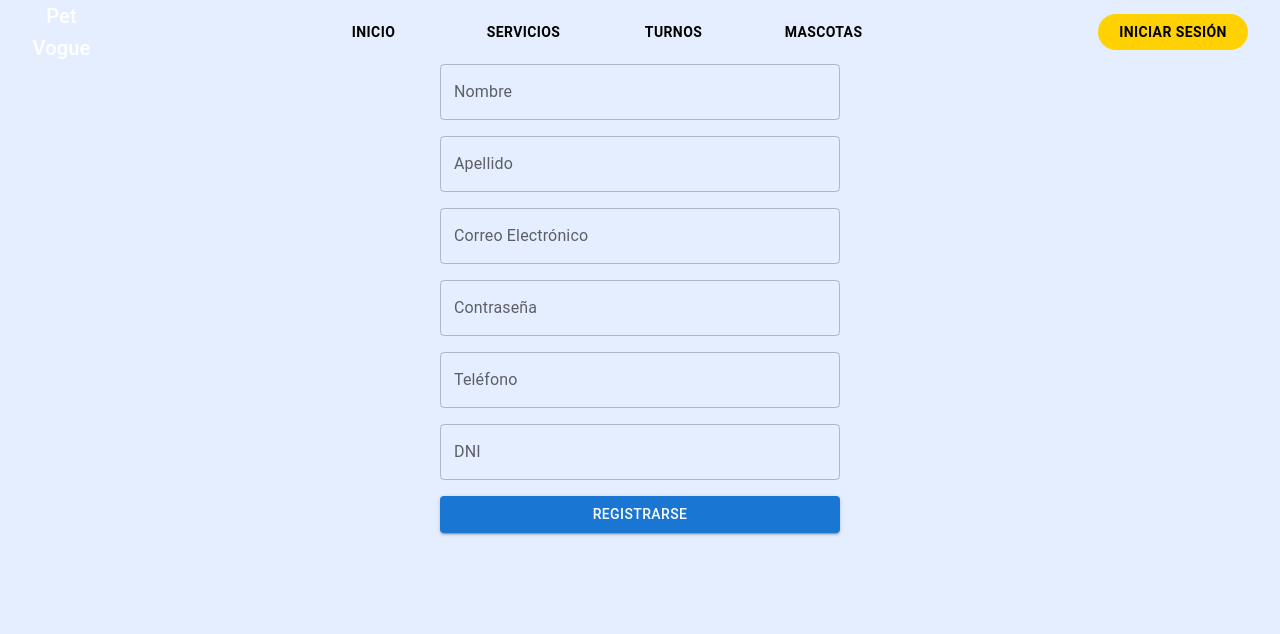
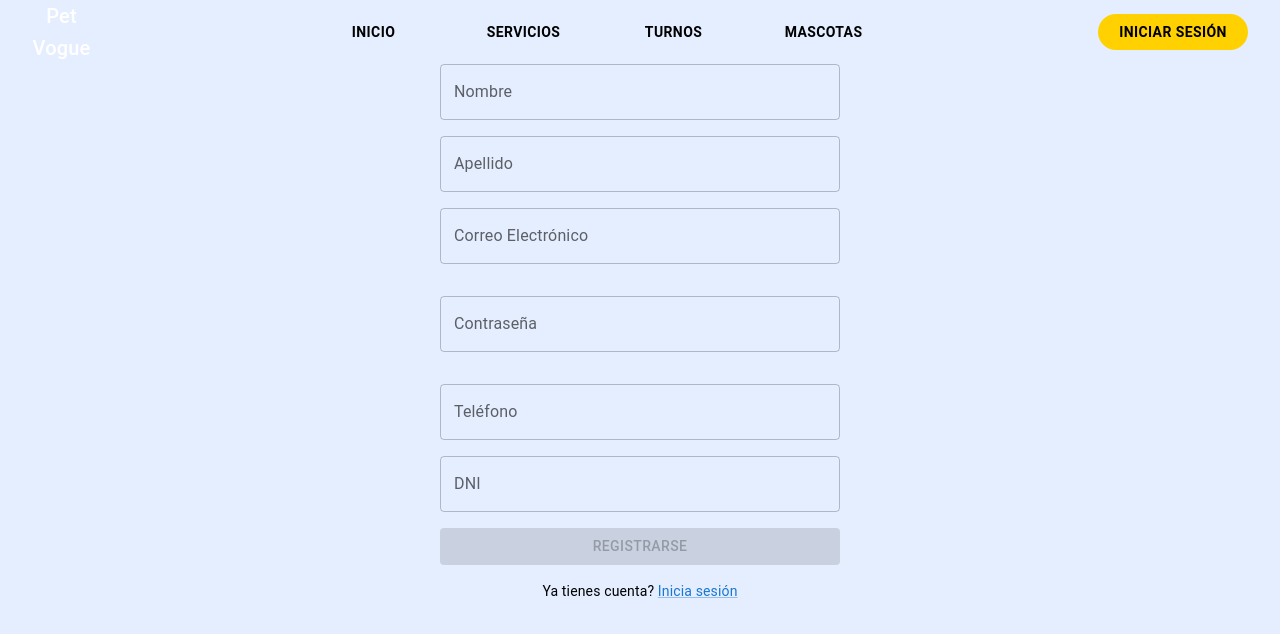
Before and after one commit to LautaroEZM/PetVogueHome, a React (Create React App) app: page /register in a window 1280 px wide. Shown: the top 634 px of the page. Built offline with nearby package versions, Linux system fonts and the light colour scheme.

Commit message:
Email login

```diff
--- a/src/App.js
+++ b/src/App.js
@@ -8,13 +8,13 @@ import Services from "./Pages/Services/Services";
 import MyPets from "./Pages/MyPets/MyPets";
 import CreateService from "./Pages/CreateService/CreateService";
 import EditService from "./Pages/EditService/EditService";
-// import Login from "./Pages/Login/Login";
+import Login from "./Pages/Login/Login";
 import Register from "./Pages/Register/Register";
 // import UserForm from "./Pages/CreateUser/CreateUser";
 import DetailPet from "./Pages/DetailPet/DetailPet";
 import DetailService from "./Pages/DetailService/DetailService";
 
-import Login from "./Pages/LoginGoogle/LoginGoogle";
+// import Login from "./Pages/LoginGoogle/LoginGoogle";
 
 function App() {
   return (
--- a/src/Pages/Login/Login.jsx
+++ b/src/Pages/Login/Login.jsx
@@ -1,17 +1,115 @@
-import React from "react";
-import {
-    LinkNoDeco,
-  } from "../../styledComponents";
+import { gapi } from "gapi-script";
+import { TextField, Button, Box, Link, FormControl, InputLabel, MenuItem, Select } from '@mui/material';
+import { GoogleLogin, GoogleLogout } from 'react-google-login';
+import { useEffect, useState } from 'react';
+import { createUser } from "../../redux/actions";
+import { useDispatch, useSelector } from 'react-redux';
+import { Link as RouterLink } from 'react-router-dom';
 
 function Login() {
+  const dispatch = useDispatch();
+  const store = useSelector(state => state.users);
+  console.log(store, "store");
+
+  const clientId = "1036674150575-20t738j12vau2ihteq06vv2r2s3e6p3t.apps.googleusercontent.com";
+  const [user, setUser] = useState({});
+  const [email, setEmail] = useState("");
+  const [password, setPassword] = useState("");
+
+  useEffect(() => {
+    const start = () => {
+      gapi.auth2.init({
+        clientId: clientId,
+      });
+    };
+    gapi.load("client:auth2", start);
+  }, []);
+
+  const handleEmailChange = (e) => {
+    setEmail(e.target.value);
+  };
+
+  const handlePasswordChange = (e) => {
+    setPassword(e.target.value);
+  };
+
+  const handleLogin = () => {
+    // Aquí puedes implementar la lógica de inicio de sesión con email y contraseña
+    console.log("Email:", email);
+    console.log("Password:", password);
+  };
+
+  const onSuccess = async (response) => {
+    setUser(response.profileObj);
+
+    // Hacer el dispatch a la base de datos con el email, el nombre y la foto
+    try {
+      const userData = {
+        email: response.profileObj.email,
+        firstName: response.profileObj.name,
+        photo: response.profileObj.imageUrl,
+      };
+
+      await dispatch(createUser(userData));
+    } catch (error) {
+      console.error(`Error dispatching user data: ${error}`);
+    }
+  };
+
+  const onFailure = () => {
+    console.log("Something went wrong");
+  };
+
+  const handleLogout = () => {
+    setUser({});
+    console.log('User has logged out');
+  };
+
   return (
-    <div>
-      <div>Iniciar sesion</div>
+    <div className="App">
+      <form>
+        <Box sx={{ display: 'flex', flexDirection: 'column', gap: 2, maxWidth: 400, margin: 'auto' }}>
+          <TextField label="Correo electronico" type="email" value={email} onChange={handleEmailChange} />
+          <TextField label="Contraseña" type="password" value={password} onChange={handlePasswordChange} />
+        </Box>
+      </form>
+      <Button variant="contained" color="primary" onClick={handleLogin}>
+        Iniciar Sesión
+      </Button>
+
+      {/* Enlace para registrarse */}
+      <Box mt={2} mb={2}>
+        <Link component={RouterLink} to="/register" variant="body2">
+          ¿No estás registrado? Crea una cuenta
+        </Link>
+      </Box>
+
+      {/* Botón de inicio de sesión con Google */}
+      <div className="btn">
+        <GoogleLogin
+          clientId={clientId}
+          onSuccess={onSuccess}
+          onFailure={onFailure}
+          cookiePolicy={"single_host_policy"}
+        />
+      </div>
+
+      {/* Perfil del usuario */}
+      <div className={user ? "profile" : "hidden"}>
+        <img src={user.imageUrl} alt="" />
+        <h3>{user.name}</h3>
+        <h3>{user.email}</h3>
+        <h3>{user.googleId}</h3>
+      </div>
+
+      {/* Botón de cierre de sesión con Google */}
       <div>
-        <LinkNoDeco to='/register'>
-        Registrarse
-        </LinkNoDeco>
-        </div>
+        <GoogleLogout
+          clientId={clientId}
+          buttonText="Logout"
+          onLogoutSuccess={handleLogout}
+        />
+      </div>
     </div>
   );
 }
--- a/src/Pages/Register/Register.jsx
+++ b/src/Pages/Register/Register.jsx
@@ -1,19 +1,22 @@
-import React, { useState } from 'react';
-import { TextField, Button, Box, Select, MenuItem, FormControl, InputLabel } from '@mui/material';
-import { useDispatch } from 'react-redux';
-import { createUser } from '../../redux/actions'; // Asegúrate de tener la acción correspondiente importada
-import { useNavigate } from 'react-router-dom';
+import React, { useState } from "react";
+import { TextField, Button, Box, Typography, Link } from "@mui/material";
+import { useDispatch } from "react-redux";
+import { createUser } from "../../redux/actions";
+import { useNavigate, Link as RouterLink } from "react-router-dom";
+import validations from "./validations";
 
 function Register() {
   const [formData, setFormData] = useState({
-        firstName: '',
-        lastName: '',
-        email: '',
-        password: '',
-        phone: '',
-        dni: '',
-        // ... otros campos del modelo Users.js
+    firstName: "",
+    lastName: "",
+    email: "",
+    password: "",
+    phone: "",
+    dni: "",
   });
+
+  const [errors, setErrors] = useState({});
+  const [isSubmitDisabled, setIsSubmitDisabled] = useState(true);
 
   const dispatch = useDispatch();
   const navigate = useNavigate();
@@ -24,37 +27,118 @@ function Register() {
       ...prevData,
       [name]: value,
     }));
+    validateForm();
   };
 
-// middleware para tokens (para rutas protegidas)
-// guardar token en localstorage
+  const validateForm = () => {
+    const emailValid = validations.validateEmail(formData.email);
+    const passwordValid = validations.validatePassword(formData.password);
+
+    setErrors({
+      email: emailValid ? "" : "Formato de correo electrónico inválido",
+      password: passwordValid
+        ? ""
+        : "La contraseña debe tener entre 8 y 16 caracteres, incluyendo al menos un número y un carácter especial",
+    });
+
+    setIsSubmitDisabled(
+      !(
+        formData.firstName &&
+        formData.lastName &&
+        emailValid &&
+        passwordValid &&
+        formData.phone &&
+        formData.dni
+      )
+    );
+  };
 
   const handleSubmit = async (e) => {
     e.preventDefault();
 
+    // Validar campos antes de enviar el formulario
+    if (!isSubmitDisabled) {
       try {
         const newUser = await dispatch(createUser(formData));
-            console.log('Registro exitoso:', newUser);
-            navigate('/Login'); // Puedes redirigir a la página de inicio de sesión después del registro exitoso
+        console.log("Registro exitoso:", newUser);
+        navigate("/login");
       } catch (error) {
-            console.error('Error al registrar usuario:', error.message);
-            // Puedes manejar el error de alguna manera, como mostrar un mensaje al usuario
+        console.error("Error al registrar usuario:", error.message);
+      }
     }
   };
 
   return (
     <form onSubmit={handleSubmit}>
-            <Box sx={{ display: 'flex', flexDirection: 'column', gap: 2, maxWidth: 400, margin: 'auto' }}>
-                <TextField label="Nombre" name="firstName" value={formData.firstName} onChange={handleChange} />
-                <TextField label="Apellido" name="lastName" value={formData.lastName} onChange={handleChange} />
-                <TextField label="Correo Electrónico" name="email" type="email" value={formData.email} onChange={handleChange} />
-                <TextField label="Contraseña" name="password" type="password" value={formData.password} onChange={handleChange} />
-                <TextField label="Teléfono" name="phone" value={formData.phone} onChange={handleChange} />
-                <TextField label="DNI" name="dni" value={formData.dni} onChange={handleChange} />
-                {/* ... otros campos del modelo Users.js */}
-                <Button type="submit" variant="contained" color="primary">
+      <Box
+        sx={{
+          display: "flex",
+          flexDirection: "column",
+          gap: 2,
+          maxWidth: 400,
+          margin: "auto",
+        }}
+      >
+        <TextField
+          label="Nombre"
+          name="firstName"
+          value={formData.firstName}
+          onChange={handleChange}
+        />
+        <TextField
+          label="Apellido"
+          name="lastName"
+          value={formData.lastName}
+          onChange={handleChange}
+        />
+        <TextField
+          label="Correo Electrónico"
+          name="email"
+          type="email"
+          value={formData.email}
+          onChange={handleChange}
+          error={!!errors.email}
+        />
+        <Typography variant="caption" color="error">
+          {errors.email}
+        </Typography>
+        <TextField
+          label="Contraseña"
+          name="password"
+          type="password"
+          value={formData.password}
+          onChange={handleChange}
+          error={!!errors.password}
+        />
+        <Typography variant="caption" color="error">
+          {errors.password}
+        </Typography>
+        <TextField
+          label="Teléfono"
+          name="phone"
+          value={formData.phone}
+          onChange={handleChange}
+        />
+        <TextField
+          label="DNI"
+          name="dni"
+          value={formData.dni}
+          onChange={handleChange}
+        />
+        <Button
+          type="submit"
+          variant="contained"
+          color="primary"
+          disabled={isSubmitDisabled}
+        >
           Registrarse
         </Button>
+        <Typography variant="body2">
+          Ya tienes cuenta?{" "}
+          <Link component={RouterLink} to="/login" color="primary">
+            Inicia sesión
+          </Link>
+        </Typography>
       </Box>
     </form>
   );
--- /dev/null
+++ b/src/Pages/Register/validations.js
@@ -0,0 +1,12 @@
+const EMAIL_REGEX = /^\w+@[a-zA-Z_]+?\.[a-zA-Z]{2,3}$/;
+const PWD_REGEX = /^(?=.*[0-9])(?=.*[!@#$%^&*])[a-zA-Z0-9!@#$%^&*]{8,16}$/;
+
+const validateEmail = (email) => {
+  return EMAIL_REGEX.test(email);
+};
+
+const validatePassword = (password) => {
+  return PWD_REGEX.test(password);
+};
+
+export default { validateEmail, validatePassword };
```
Also changed, not shown: src/redux/actions.js (+22 -25 lines). Lines whose indentation alone changed are shown as unchanged.
